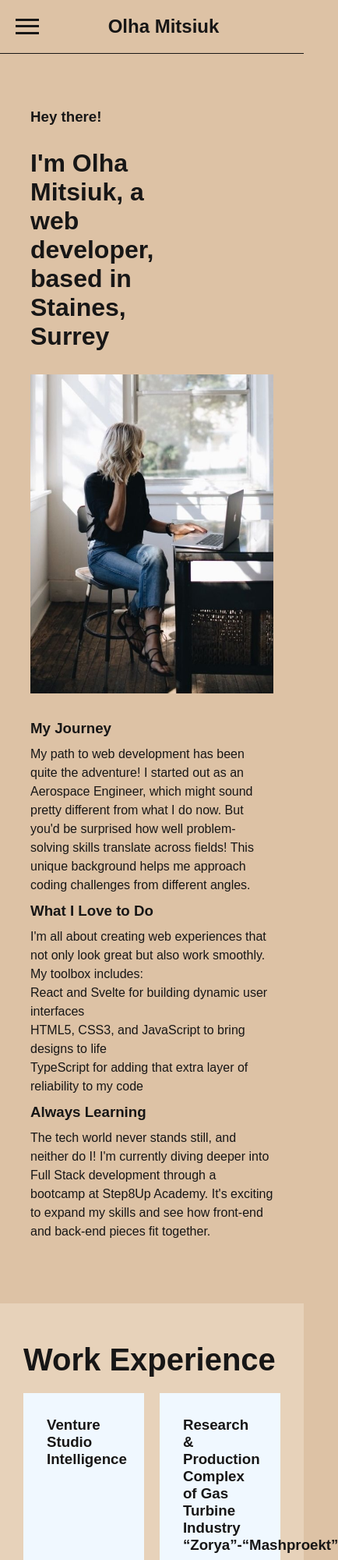
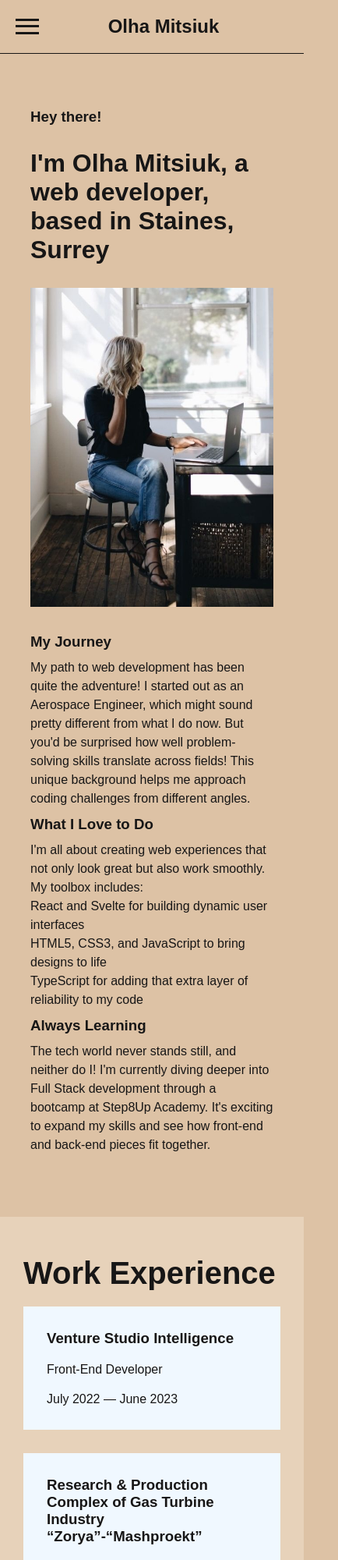
Before and after one commit to olgamitsiuk/sbc-week2-portfolio, a plain HTML site: page about.html in a window 390 px wide. Shown: the top 2000 px of the page at 78% size, 434 px wide, since content can reach past the window. Drawn offline with Linux system fonts and the light colour scheme.

Commit message:
add mobile break point

```diff
--- a/assets/style/media.css
+++ b/assets/style/media.css
@@ -17,6 +17,10 @@
 
     .burger-toggle:checked ~ .mobile-nav {
         display: flex;
+    }
+
+    .about-title h3, .about-title h2 {
+        width: 100%;
     }
 
     .about-photo {
@@ -57,3 +61,9 @@
         grid-row: 4;
     }
 }
+
+@media (max-width: 480px) {
+    .experience ul li {
+        width: 100%;
+      }
+}
```
